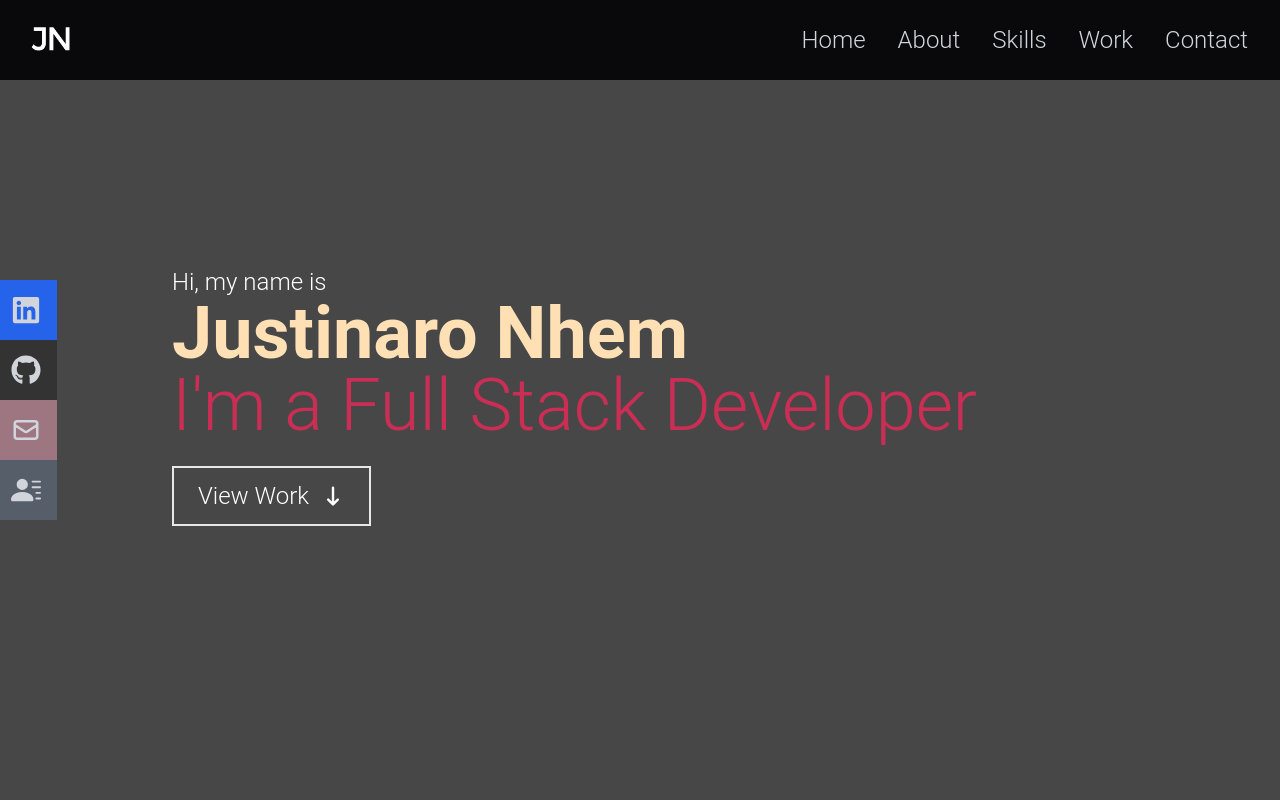
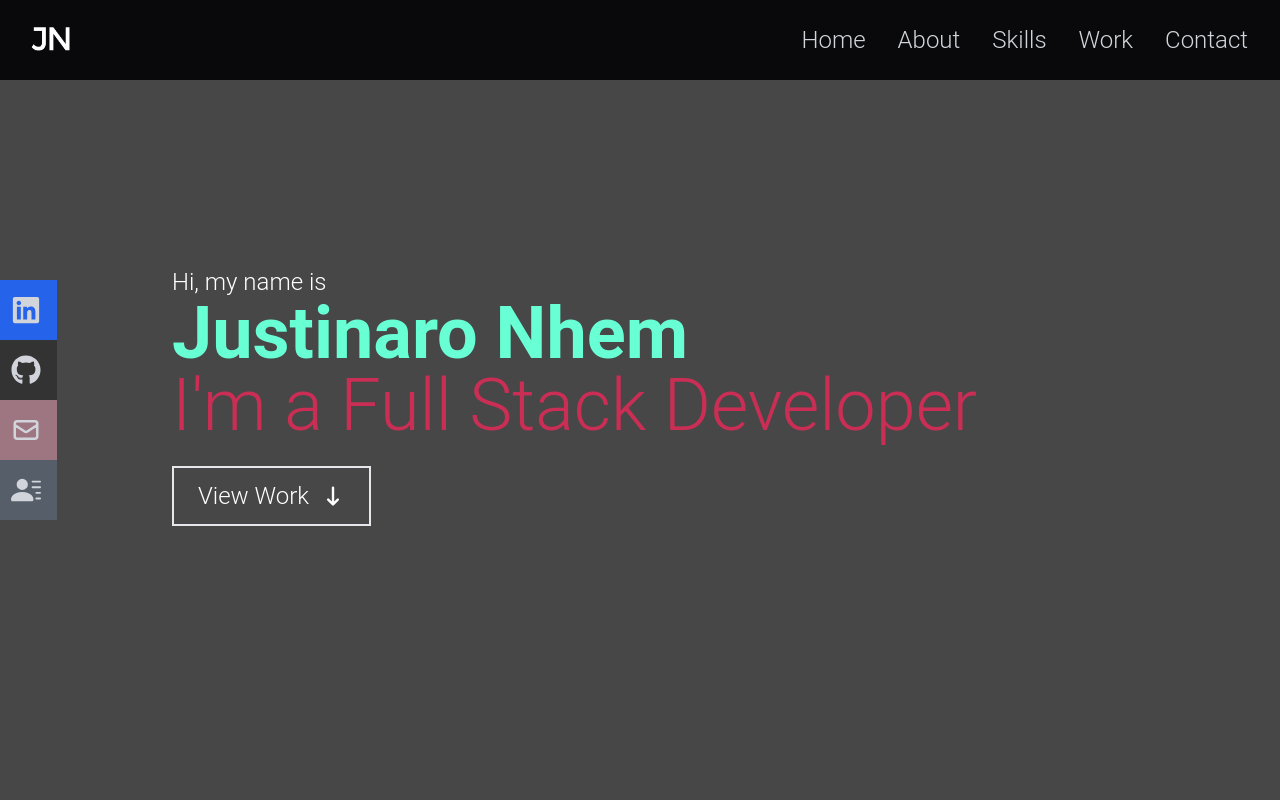
Before and after one commit to NaroNhem/React-Portfolio, a React (Create React App) app: page / in a window 1280 px wide. Shown: the top 800 px of the page. Built offline with nearby package versions, Linux system fonts and the light colour scheme.

Commit message:
changed color of name

```diff
--- a/package.json
+++ b/package.json
@@ -38,6 +38,7 @@
     ]
   },
   "devDependencies": {
+    "@babel/plugin-proposal-private-property-in-object": "^7.21.11",
     "tailwindcss": "^3.3.3"
   }
 }
--- a/src/components/Home.js
+++ b/src/components/Home.js
@@ -11,7 +11,7 @@ export default function () {
       {/* container */}
       <div className="max-w-[1000px] mx-auto px-8 flex flex-col justify-center h-full">
         <p> Hi, my name is </p>
-        <h1 className="text-[#FFE0B5] text-4xl font-bold sm:text-7xl">
+        <h1 className="text-[#68ffd4] text-4xl font-bold sm:text-7xl">
           Justinaro Nhem
         </h1>
         <h2 className="text-[#CA2E55] text-4xl sm:text-7xl pb-4">
```
Also changed, not shown: 1 other file (tests, documents, lock files or other folders).
